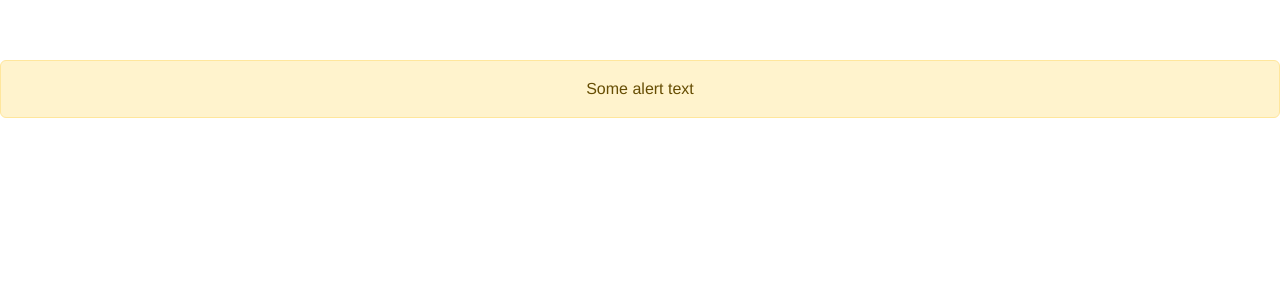
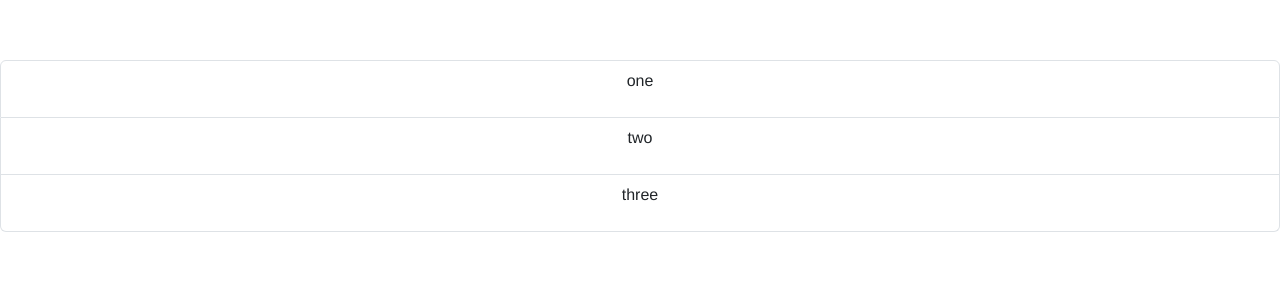
Before and after one commit to AnnaKhiz/Vue_hillel_KhizhniakAnna, a Vue app: page / in a window 1280 px wide. Shown: the top 300 px of the page. Built offline with nearby package versions, Linux system fonts and the light colour scheme.

Commit message:
rename component

```diff
--- a/src/App.vue
+++ b/src/App.vue
@@ -1,14 +1,20 @@
 <template>
-  <alert-component text="Some alert text" type="warning"/>
+  <list-group>
+    <template #list-items>
+      <li class="list-group-item"><p>one</p></li>
+      <li class="list-group-item"><p>two</p></li>
+      <li class="list-group-item"><p>three</p></li>
+    </template>
+  </list-group>
 </template>
 
 <script>
-import AlertComponent from './components/AlertComponent.vue'
+import ListGroup from './components/ListGroup.vue'
 
 export default {
   name: 'App',
   components: {
-    AlertComponent
+    ListGroup
   }
 }
 </script>
--- a/src/components/AlertComponent.vue
+++ /dev/null
@@ -1,24 +0,0 @@
-<template>
-  <div :class="`alert alert-${type}`" role="alert">{{text}}</div>
-</template>
-
-<script>
-export default {
-  name: 'AlertComponent',
-  props: {
-    text: {
-      type: String,
-      default: '',
-      required: true
-    },
-    type: {
-      type: String,
-      default: 'danger',
-      required: false
-    }
-  }
-}
-</script>
-<style scoped>
-
-</style>
--- /dev/null
+++ b/src/components/ListGroup.vue
@@ -0,0 +1,17 @@
+<template>
+  <ul class="list-group">
+    <slot name="list-items"></slot>
+  </ul>
+</template>
+
+<script>
+export default {
+  name: 'AlertComponent',
+  props: {
+
+  }
+}
+</script>
+<style scoped>
+
+</style>
```
